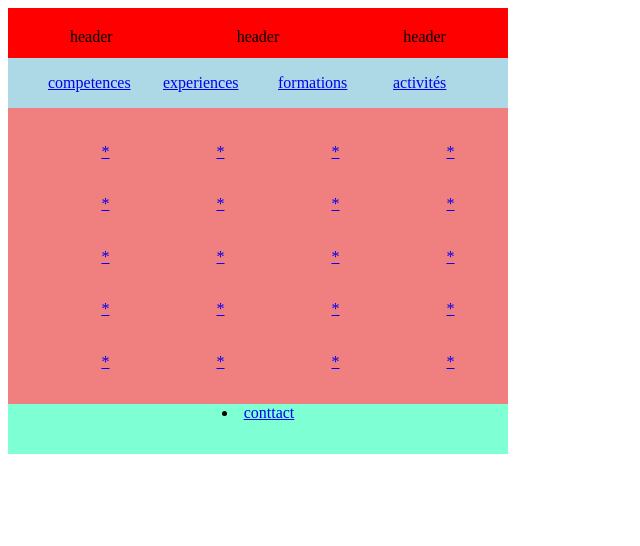
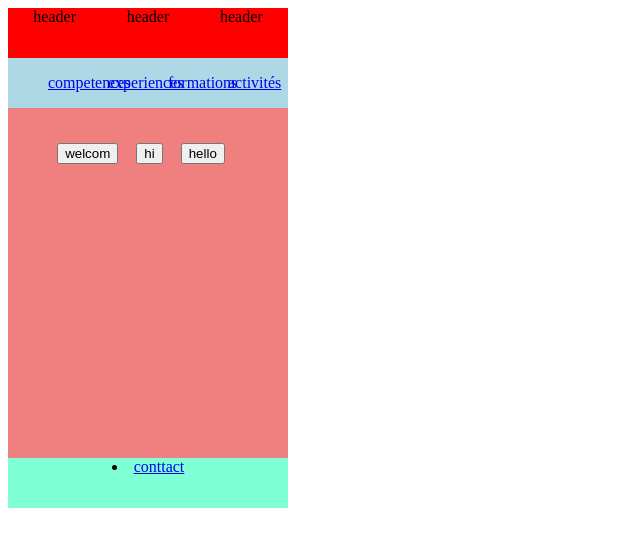
Before and after one commit to littlebr0ther/cvapp, a plain HTML site: page html/page_activites.html in a window 1280 px wide. Shown: the whole page, without its empty margins (0-640 px from the left). Drawn offline with Linux system fonts and the light colour scheme.

Commit message:
zoom systeme

```diff
--- a/css/page.css
+++ b/css/page.css
@@ -1,17 +1,22 @@
 @charset "UTF-8";
 /* CSS Document */
 
-/*header*/
 body {
-    width: 500px;
+    width: 280px;
     height: 500px;
 }
+.back {
+    background-color: black;
+    width: 100%;
+    height: 100%;
+}
+/*header*/
+
 .header {
-    height: 6%;
+    height: 10%;
     background-color: blue;
 }
 .header-case {
-    padding-top: 4%;
     text-align: center;
     width: 33.33%;
     height: 100%;
@@ -35,15 +40,36 @@ body {
 		}
 
 /*body*/
+.space {
+    width: 100%;
+    height: 10%;
+    float: left;
+}
+
+.marge {
+    margin-right: 5%;
+}
+.button {
+    width: 100%;
+    height: 100%;
+    float: left;
+}
 .body {
     text-align: center;
     width: 100%;
     height: 70%;
     background-color: lightcoral;
+    float: left;
 }
 .ligne-body li {
     display: inline-block;
     margin-top: 30%;
+}
+.block {
+    display: none;
+    width: 100%;
+    height: 100%;
+    background-color: blue;
 }
 
 /* contact*/
@@ -52,4 +78,5 @@ body {
     width: 100%;
     height: 10%;
     background-color: aquamarine;
+    float: left;
 }
--- a/html/page_activites.html
+++ b/html/page_activites.html
@@ -5,6 +5,7 @@
 	<link href="/css/page.css" rel="stylesheet" type="text/css">
     <title> CV </title>
     </head>
+
     <!--header-->
     <body>
     <div class="header">
@@ -18,7 +19,9 @@
             <a> header </a>
         </div>
     </div>
+
     <!-- nav bar -->
+
      <div class="navbar">
          <ul class="ligne">
              <div class="navbar-case">
@@ -35,80 +38,41 @@
              </div>
          </ul>
     </div>
+
     <!-- body -->
+
     <div class="body">
-        <ul class="ligne-body">
-             <div class="navbar-case">
-                 <li> <a href="page_competences.html">*</a></li>
-             </div>
-             <div class="navbar-case">
-                 <li> <a href="page_experiences.html"> * </a></li>
-             </div>
-             <div class="navbar-case">
-                 <li> <a href="page_formations.html"> * </a></li>
-             </div >
-             <div class="navbar-case">
-                 <li> <a href="page_active.html"> *</a></li>
-             </div>
-         </ul>
-        <ul class="ligne-body">
-             <div class="navbar-case">
-                 <li> <a href="page_competences.html">*</a></li>
-             </div>
-             <div class="navbar-case">
-                 <li> <a href="page_experiences.html"> * </a></li>
-             </div>
-             <div class="navbar-case">
-                 <li> <a href="page_formations.html"> * </a></li>
-             </div >
-             <div class="navbar-case">
-                 <li> <a href="page_active.html"> *</a></li>
-             </div>
-         </ul>
-        <ul class="ligne-body">
-             <div class="navbar-case">
-                 <li> <a href="page_competences.html">*</a></li>
-             </div>
-             <div class="navbar-case">
-                 <li> <a href="page_experiences.html"> * </a></li>
-             </div>
-             <div class="navbar-case">
-                 <li> <a href="page_formations.html"> * </a></li>
-             </div >
-             <div class="navbar-case">
-                 <li> <a href="page_active.html"> *</a></li>
-             </div>
-         </ul>
-        <ul class="ligne-body">
-             <div class="navbar-case">
-                 <li> <a href="page_competences.html">*</a></li>
-             </div>
-             <div class="navbar-case">
-                 <li> <a href="page_experiences.html"> * </a></li>
-             </div>
-             <div class="navbar-case">
-                 <li> <a href="page_formations.html"> * </a></li>
-             </div >
-             <div class="navbar-case">
-                 <li> <a href="page_active.html"> *</a></li>
-             </div>
-         </ul>
-        <ul class="ligne-body">
-             <div class="navbar-case">
-                 <li> <a href="page_competences.html">*</a></li>
-             </div>
-             <div class="navbar-case">
-                 <li> <a href="page_experiences.html"> * </a></li>
-             </div>
-             <div class="navbar-case">
-                 <li> <a href="page_formations.html"> * </a></li>
-             </div >
-             <div class="navbar-case">
-                 <li> <a href="page_active.html"> *</a></li>
-             </div>
-         </ul>
-    </div>
+
+            <div id="welcomeDiv" class="block">
+                WELCOME
+            </div>
+            <div id="hiDiv" class="block">
+                hi
+            </div>
+            <div id="helloDiv" class="block">
+                hello
+            </div>
+
+            <div class="button" id="button">
+                <div class="space"></div>
+                <button class="marge" onclick="showDiv('welcomeDiv')">                                     welcom
+                </button>
+                <button class="marge" onclick="showDiv('hiDiv')">                                           hi
+                </button>
+                <button class="marge" onclick="showDiv('helloDiv')">                                       hello
+                </button>
+                </div>
+     </div>
+
+        <script>
+            function showDiv(x) {
+                document.getElementById(x).style.display = "block";
+                document.getElementById('button').style.display = "none";
+            }
+        </script>
+
     <!-- contact -->
+
     <div class="contact">
         <div>
              <li> <a href="formulaire.html"> conttact </a></li>
```
